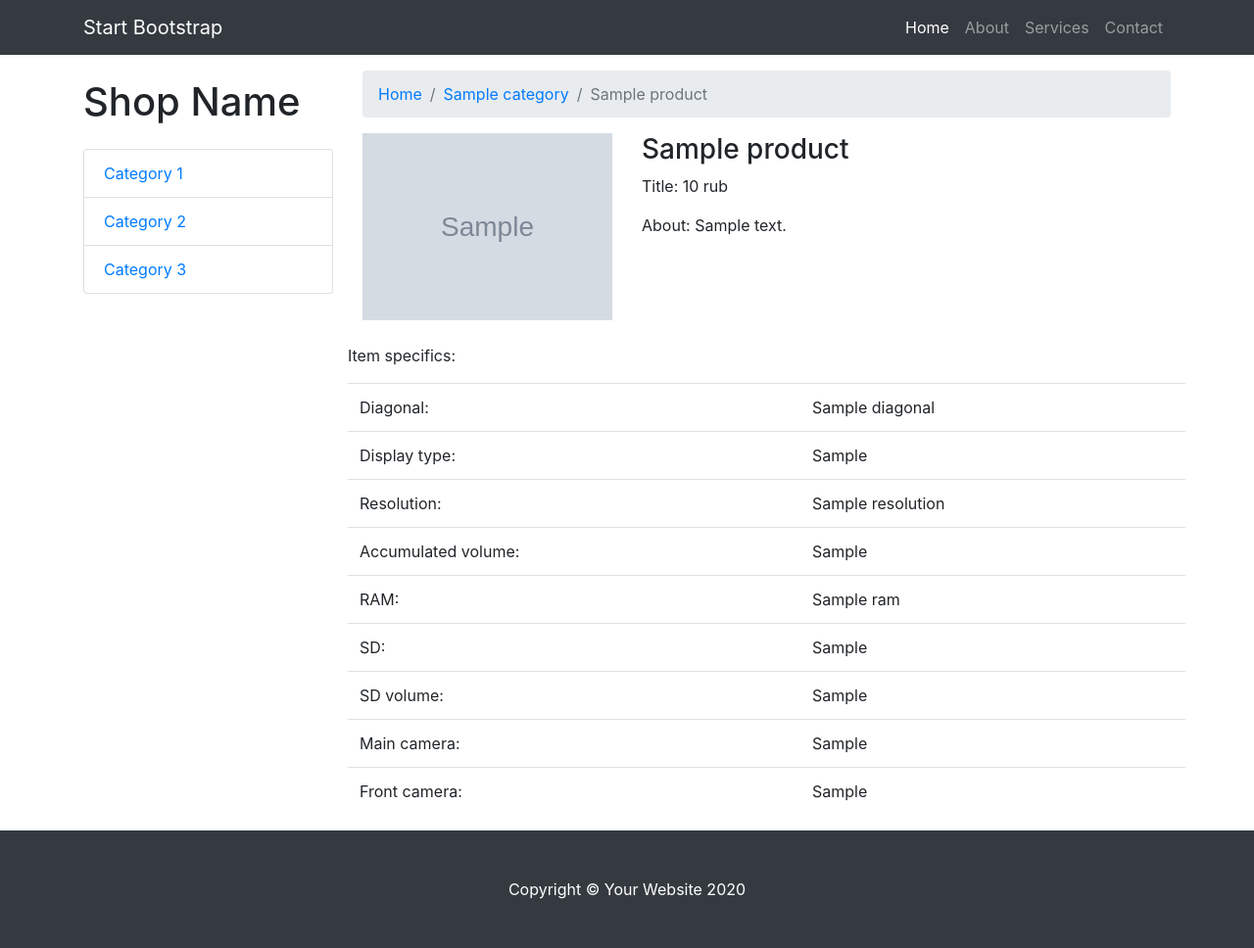
After one commit to PavelTrakhimovich/e_shop, a Django app: template shop/mainapp/templates/product_detail.html in a window 1280 px wide. The commit adds this page. Shown: the whole page at 98% size. Run offline with Django 3.2, Linux system fonts and the light colour scheme; the template is opened without the code that fills it: most values are stand-ins (such as "Sample title", 1, 10 or a date in 2020); grey boxes marked "Sample" are stand-in pictures; some libraries are stand-ins or nearby versions.

Commit message:
templates product

```diff
--- a/shop/mainapp/templates/base.html
+++ b/shop/mainapp/templates/base.html
@@ -8,7 +8,7 @@
   <meta name="description" content="">
   <meta name="author" content="">
 
-  <title>Shop Homepage - Start Bootstrap Template</title>
+  <title>Shop Homepage</title>
 
   <!-- Bootstrap core CSS -->
   <link rel="stylesheet" href="https://maxcdn.bootstrapcdn.com/bootstrap/4.0.0/css/bootstrap.min.css" integrity="sha384-Gn5384xqQ1aoWXA+058RXPxPg6fy4IWvTNh0E263XmFcJlSAwiGgFAW/dAiS6JXm" crossorigin="anonymous">
@@ -70,7 +70,7 @@
       <!-- /.col-lg-3 -->
 
       <div class="col-lg-9">
-
+        {% block content %}
         <div id="carouselExampleIndicators" class="carousel slide my-4" data-ride="carousel">
           <ol class="carousel-indicators">
             <li data-target="#carouselExampleIndicators" data-slide-to="0" class="active"></li>
@@ -198,7 +198,7 @@
 
         </div>
         <!-- /.row -->
-
+        {% endblock content %}
       </div>
       <!-- /.col-lg-9 -->
 
--- /dev/null
+++ b/shop/mainapp/templates/product_detail.html
@@ -0,0 +1,30 @@
+{% extends 'base.html' %}
+{% block content %}
+<nav aria-label="breadcrumb" class="pt-3">
+    <ol class="breadcrumb">
+      <li class="breadcrumb-item"><a href="{% url 'base' %}">Home</a></li>
+      <li class="breadcrumb-item"><a href="#">{{ product.category.name}}</a></li>
+      <li class="breadcrumb-item active" aria-current="page">{{product.title}}</li>
+    </ol>
+  </nav>
+<div class="row">
+    <div class="col-md-4">
+        <img src="{{ product.image.url }}" class="img-fluid">
+    </div>
+    <div class="col-md-8">
+        <h3>
+            {{ product.title }}
+        </h3>
+        <p>Title: {{ product.price }} rub</p>
+        <p>About: {{ product.description }}</p>
+    </div>
+    <p class="mt-4">Item specifics:</p>
+    {% if product.category.slug == 'notebooks' %}
+    {% include 'notebook_specification.html' %}
+    {% else %}
+    {% include 'smartphone_specification.html' %}
+    {% endif %}
+
+</div>
+
+{% endblock content %}
--- /dev/null
+++ b/shop/mainapp/templates/smartphone_specification.html
@@ -0,0 +1,46 @@
+
+<html lang="en">
+<body>
+    <table class="table">
+        <tbody>
+          <tr>
+            <td>Diagonal:</td>
+            <td>{{ product.diagonal }}</td>
+          </tr>
+          <tr>
+            <td>Display type:</td>
+            <td>{{ product.display_type }}</td>
+          </tr>
+          <tr>
+            <td>Resolution:</td>
+            <td>{{ product.resolution }}</td>
+          </tr>
+          <tr>
+            <td>Accumulated volume:</td>
+            <td>{{ product.accum_volume }}</td>
+          </tr>
+          <tr>
+            <td>RAM:</td>
+            <td>{{ product.ram }}</td>
+          </tr>
+          <tr>
+            <td>SD:</td>
+            <td>{{ product.sd }}</td>
+          </tr>
+          <tr>
+            <td>SD volume:</td>
+            <td>{{ product.sd_volume_max }}</td>
+          </tr>
+          <tr>
+            <td>Main camera:</td>
+            <td>{{ product.main_cam_mp }}</td>
+          </tr>
+          <tr>
+            <td>Front camera:</td>
+            <td>{{ product.front_cam_mp }}</td>
+          </tr>
+
+        </tbody>
+      </table>
+</body>
+</html>
--- a/shop/mainapp/urls.py
+++ b/shop/mainapp/urls.py
@@ -1,6 +1,7 @@
 from django.urls import path
-from .views import test
+from .views import ProductDetailView, test
 
 urlpatterns = [
-    path ('', test, name='base')
+    path ('', test, name='base'),
+    path('products/<str:ct_model>/<str:slug>/', ProductDetailView.as_view(), name='product_detail')
 ]
```
Also changed, not shown: shop/mainapp/models.py (+11 -0 lines), shop/mainapp/templates/notebook_specification.html (added, +32 -0 lines), shop/mainapp/views.py (+21 -1 lines).
